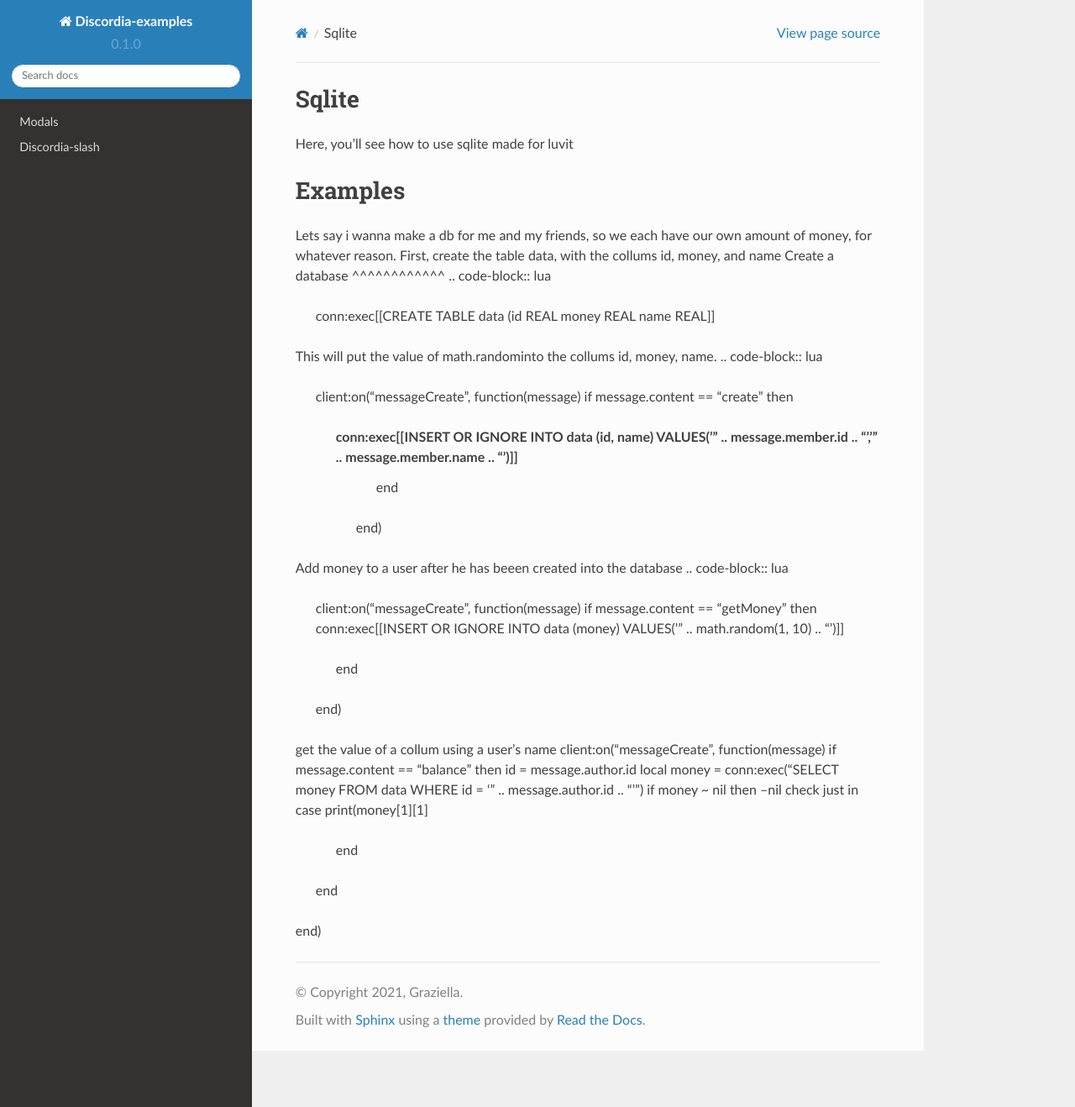
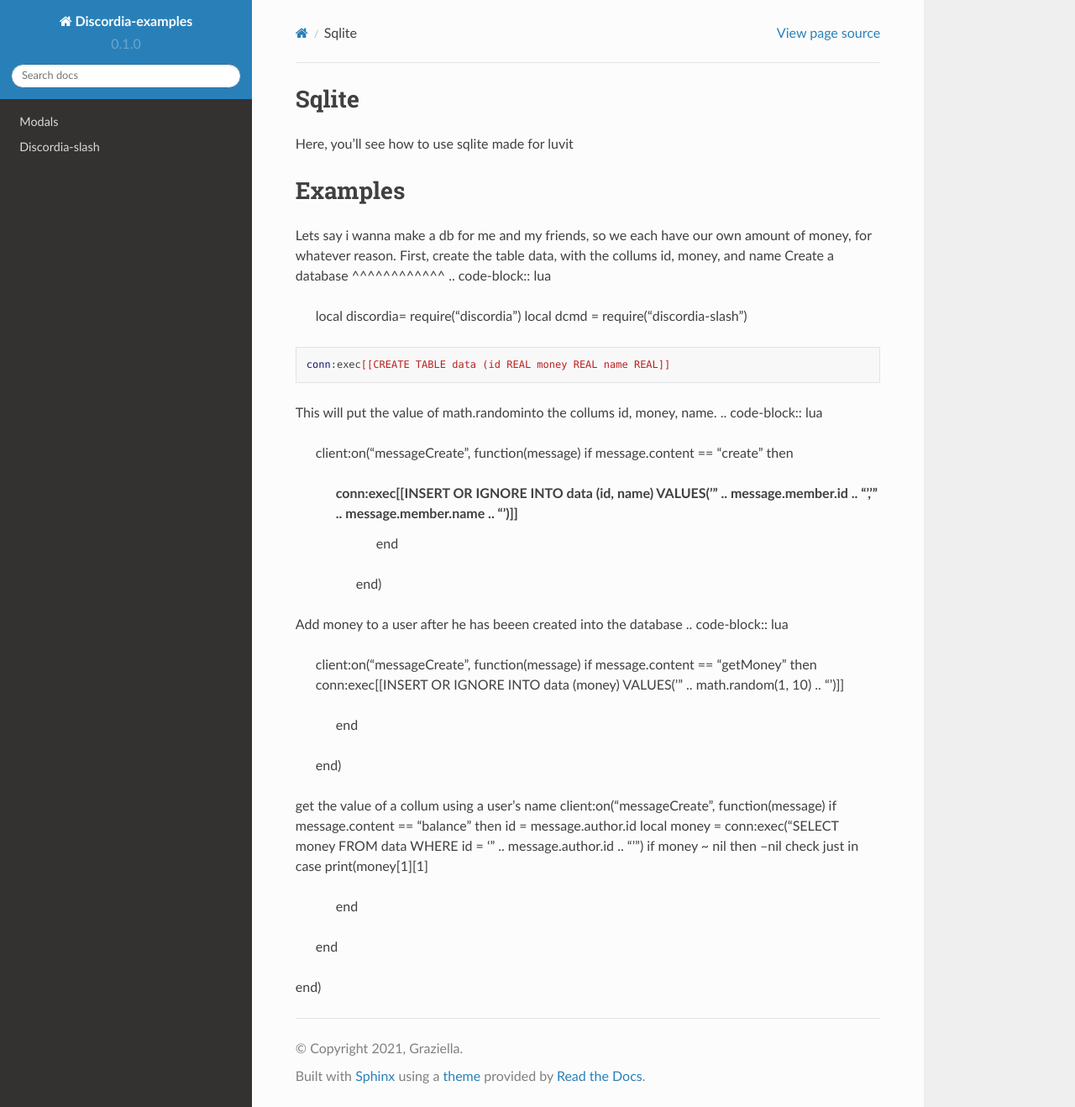
Before and after one commit to justdie386/discordia-examples, a Sphinx documentation site: the page built from docs/source/sqlite.rst, in a window 1280 px wide and 1318 px high. Shown: the whole window at 84% size. Built offline with Sphinx 7.4.7 and the Read the Docs theme 2.0.0, drawn with Linux system fonts in a browser that asks for light colours.

Commit message:
Update sqlite.rst

```diff
--- a/docs/source/sqlite.rst
+++ b/docs/source/sqlite.rst
@@ -8,6 +8,10 @@ Lets say i wanna make a db for me and my friends, so we each have our own amount
 First, create the table data, with the collums id, money, and name
 Create a database
 ^^^^^^^^^^^^
+.. code-block:: lua
+
+   local discordia= require("discordia")
+   local dcmd = require("discordia-slash")
 .. code-block:: lua
 
         conn:exec[[CREATE TABLE data (id REAL money REAL name REAL]]
```
